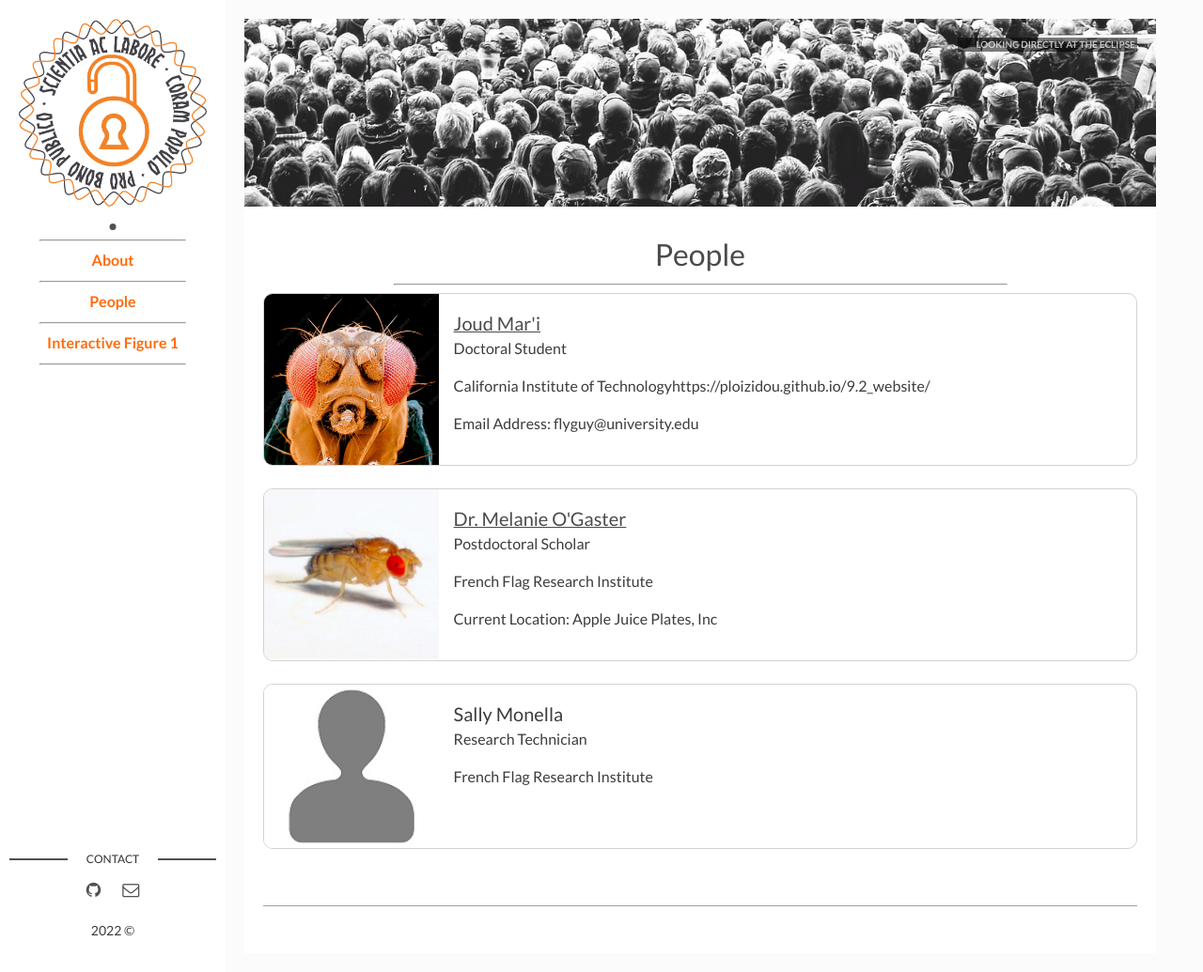
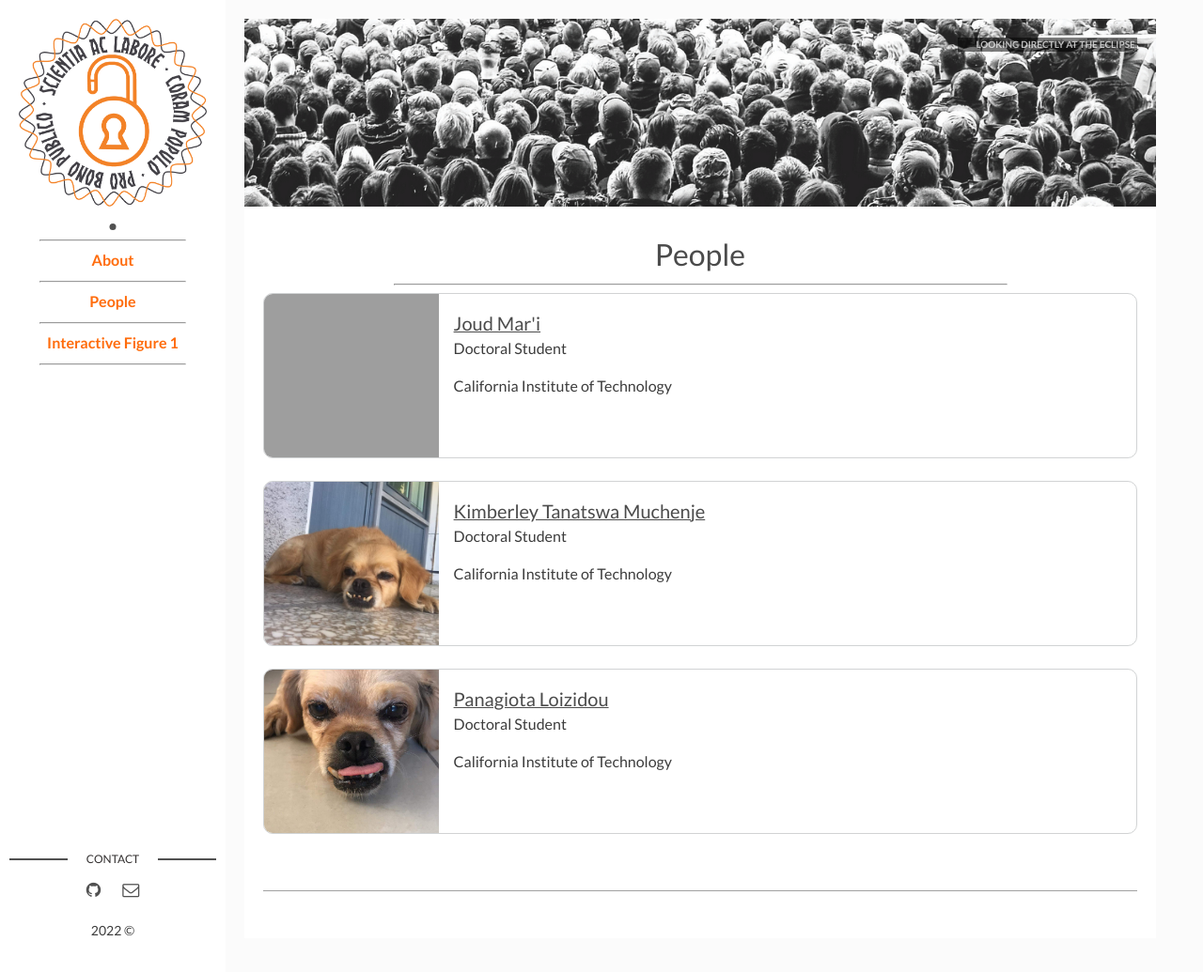
Before and after one commit to PLoizidou/9.2_website, a Jekyll site: the page built from page01_people.md, in a window 1280 px wide and 1035 px high. Shown: the whole window at 94% size. Built offline with Jekyll 4.4.1, drawn with Linux system fonts in a browser that asks for light colours; grey boxes are pictures that could not be loaded.

Commit message:
added photos of us

```diff
--- a/_data/people.yaml
+++ b/_data/people.yaml
@@ -10,22 +10,21 @@
 # ##############################################################################
 - author:
   name: Joud Mar'i
-  link: "https://en.wikipedia.org/wiki/Drosophila"
+  link: "https://github.com/Joud-Mari"
   title: Doctoral Student
-  img: dr_osophila.jpg
-  institute: California Institute of Technologyhttps://ploizidou.github.io/9.2_website/
-  other_info:
-     Email Address: "flyguy@university.edu"
-- author:
-  name: Dr. Melanie O'Gaster
-  link: "https://en.wikipedia.org/wiki/Drosophila_melanogaster"
-  title: Postdoctoral Scholar
-  img: melanogaster.jpg
-  institute: French Flag Research Institute
-  other_info:
-    Current Location: Apple Juice Plates, Inc
+  img: sara3.jpeg
+  institute: California Institute of Technology
 
 - author:
-  name: Sally Monella
-  title: Research Technician
-  institute: French Flag Research Institute
+  name: Kimberley Tanatswa Muchenje
+  link: "https://github.com/kimuchenje"
+  title: Doctoral Student
+  img: sara2.jpeg
+  institute: California Institute of Technology
+
+- author:
+  name: Panagiota Loizidou
+  link: "https://github.com/PLoizidou"
+  title: Doctoral Student
+  img: sara.jpeg
+  institute: California Institute of Technology
```
Also changed, not shown: assets/img/people/sara.jpeg (added), assets/img/people/sara2.jpeg (added), assets/img/people/sara3.jpg (added).
